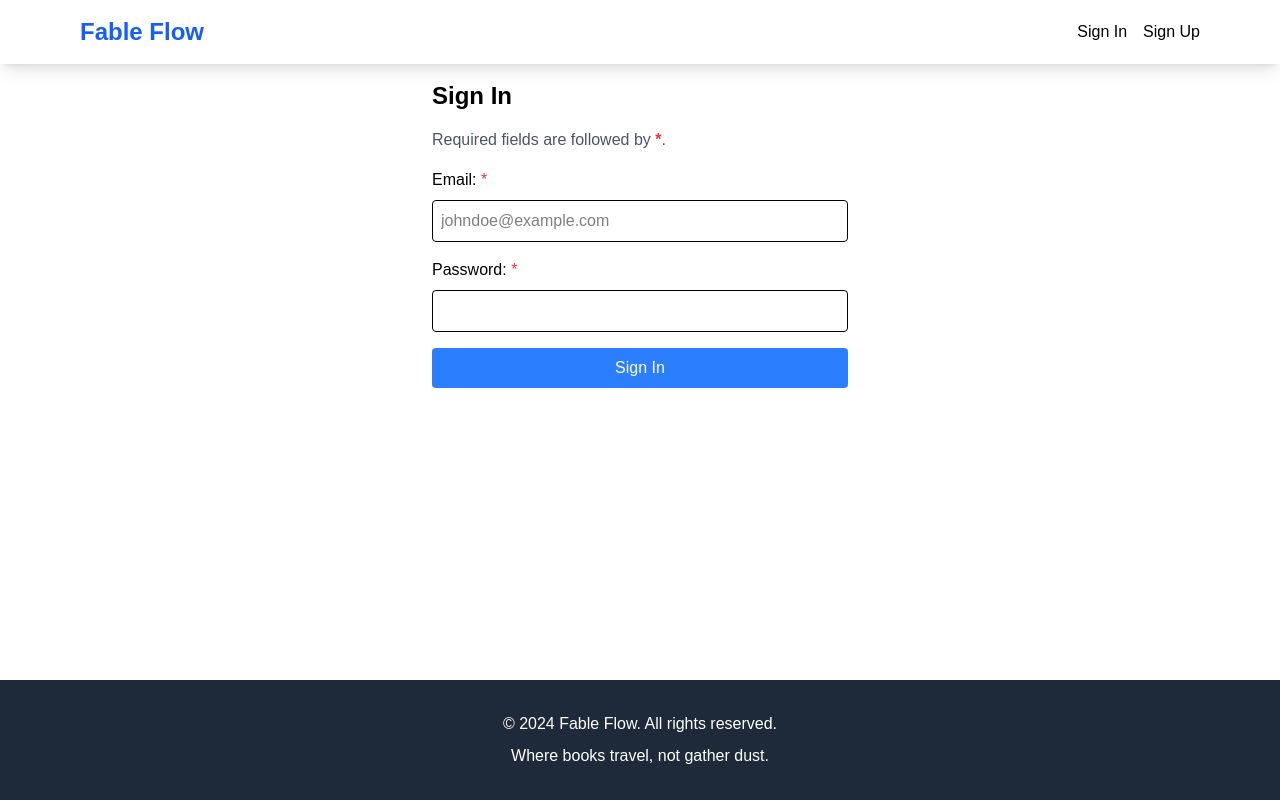
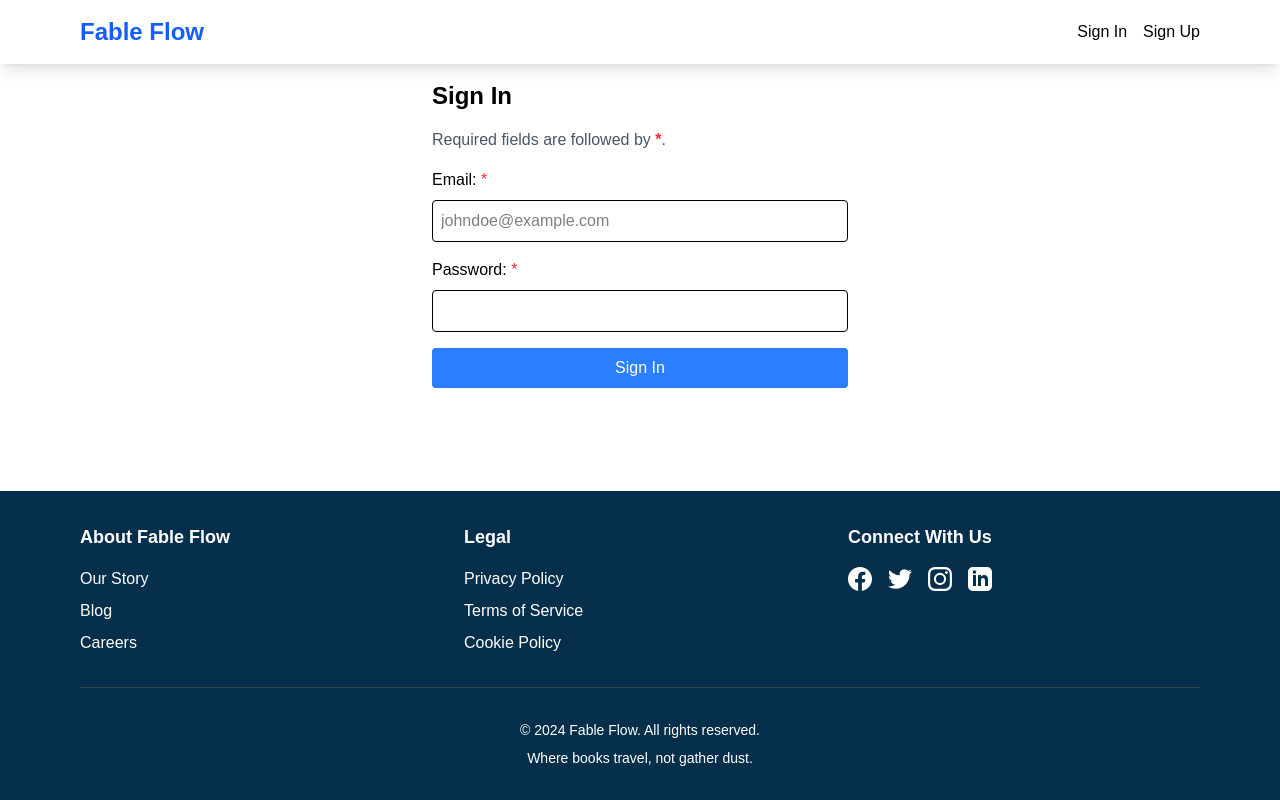
Before and after one commit to 4bdullah7eeshan/shelf-p2p-book-exchange-portal, a Next.js app in the folder frontend/: page /sign-in in a window 1280 px wide. Built offline with nearby package versions, Linux system fonts and the light colour scheme.

Commit message:
feat: enhance footer

```diff
--- a/frontend/src/components/Footer.jsx
+++ b/frontend/src/components/Footer.jsx
@@ -1,10 +1,64 @@
 export default function Footer() {
     return (
-      <footer className="bg-gray-800 text-white mt-auto">
+      <footer className="bg-sky-950 text-white mt-auto">
         <div className="max-w-6xl mx-auto px-4 py-8">
-          <div className="text-center">
-            <p>© 2024 Fable Flow. All rights reserved.</p>
-            <p className="mt-2">Where books travel, not gather dust.</p>
+          <div className="grid grid-cols-1 md:grid-cols-3 gap-8 mb-8">
+            {/* About Section */}
+            <div className="space-y-2">
+              <h3 className="text-lg font-semibold mb-4">About Fable Flow</h3>
+              <ul className="space-y-2">
+                <li><a href="#" className="hover:text-blue-400 transition-colors">Our Story</a></li>
+                <li><a href="#" className="hover:text-blue-400 transition-colors">Blog</a></li>
+                <li><a href="#" className="hover:text-blue-400 transition-colors">Careers</a></li>
+              </ul>
+            </div>
+
+            {/* Legal Section */}
+            <div className="space-y-2">
+              <h3 className="text-lg font-semibold mb-4">Legal</h3>
+              <ul className="space-y-2">
+                <li><a href="#" className="hover:text-blue-400 transition-colors">Privacy Policy</a></li>
+                <li><a href="#" className="hover:text-blue-400 transition-colors">Terms of Service</a></li>
+                <li><a href="#" className="hover:text-blue-400 transition-colors">Cookie Policy</a></li>
+              </ul>
+            </div>
+
+            {/* Social Media */}
+            <div className="space-y-2">
+              <h3 className="text-lg font-semibold mb-4">Connect With Us</h3>
+              <div className="flex space-x-4">
+                <a href="#" className="hover:text-blue-400 transition-colors" aria-label="Facebook">
+                  <svg className="w-6 h-6" fill="currentColor" viewBox="0 0 24 24">
+                    <path d="M24 12.073c0-6.627-5.373-12-12-12s-12 5.373-12 12c0 5.99 4.388 10.954 10.125 11.854v-8.385H7.078v-3.47h3.047V9.43c0-3.007 1.792-4.669 4.533-4.669 1.312 0 2.686.235 2.686.235v2.953H15.83c-1.491 0-1.956.925-1.956 1.874v2.25h3.328l-.532 3.47h-2.796v8.385C19.612 23.027 24 18.062 24 12.073z"/>
+                  </svg>
+                </a>
+                <a href="#" className="hover:text-blue-400 transition-colors" aria-label="Twitter">
+                  <svg className="w-6 h-6" fill="currentColor" viewBox="0 0 24 24">
+                    <path d="M23.953 4.57a10 10 0 01-2.825.775 4.958 4.958 0 002.163-2.723c-.951.555-2.005.959-3.127 1.184a4.92 4.92 0 00-8.384 4.482C7.69 8.095 4.067 6.13 1.64 3.162a4.822 4.822 0 00-.666 2.475c0 1.71.87 3.213 2.188 4.096a4.904 4.904 0 01-2.228-.616v.06a4.923 4.923 0 003.946 4.827 4.996 4.996 0 01-2.212.085 4.936 4.936 0 004.604 3.417 9.867 9.867 0 01-6.102 2.105c-.39 0-.779-.023-1.17-.067a13.995 13.995 0 007.557 2.209c9.053 0 13.998-7.496 13.998-13.985 0-.21 0-.42-.015-.63A9.935 9.935 0 0024 4.59z"/>
+                  </svg>
+                </a>
+                <a href="#" className="hover:text-blue-400 transition-colors" aria-label="Instagram">
+                  <svg className="w-6 h-6" fill="currentColor" viewBox="0 0 24 24">
+                    <path d="M12 2.163c3.204 0 3.584.012 4.85.07 3.252.148 4.771 1.691 4.919 4.919.058 1.265.069 1.645.069 4.849 0 3.205-.012 3.584-.069 4.849-.149 3.225-1.664 4.771-4.919 4.919-1.266.058-1.644.07-4.85.07-3.204 0-3.584-.012-4.849-.07-3.26-.149-4.771-1.699-4.919-4.92-.058-1.265-.07-1.644-.07-4.849 0-3.204.013-3.583.07-4.849.149-3.227 1.664-4.771 4.919-4.919 1.266-.057 1.645-.069 4.849-.069zM12 0C8.741 0 8.333.014 7.053.072 2.695.272.273 2.69.073 7.052.014 8.333 0 8.741 0 12c0 3.259.014 3.668.072 4.948.2 4.358 2.618 6.78 6.98 6.98C8.333 23.986 8.741 24 12 24c3.259 0 3.668-.014 4.948-.072 4.354-.2 6.782-2.618 6.979-6.98.059-1.28.073-1.689.073-4.948 0-3.259-.014-3.667-.072-4.947-.196-4.354-2.617-6.78-6.979-6.98C15.668.014 15.259 0 12 0zm0 5.838a6.162 6.162 0 100 12.324 6.162 6.162 0 000-12.324zM12 16a4 4 0 110-8 4 4 0 010 8zm6.406-11.845a1.44 1.44 0 100 2.881 1.44 1.44 0 000-2.881z"/>
+                  </svg>
+                </a>
+                <a href="#" className="hover:text-blue-400 transition-colors" aria-label="LinkedIn">
+                  <svg className="w-6 h-6" fill="currentColor" viewBox="0 0 24 24">
+                    <path d="M19 0h-14c-2.761 0-5 2.239-5 5v14c0 2.761 2.239 5 5 5h14c2.762 0 5-2.239 5-5v-14c0-2.761-2.238-5-5-5zm-11 19h-3v-11h3v11zm-1.5-12.268c-.966 0-1.75-.79-1.75-1.764s.784-1.764 1.75-1.764 1.75.79 1.75 1.764-.783 1.764-1.75 1.764zm13.5 12.268h-3v-5.604c0-3.368-4-3.113-4 0v5.604h-3v-11h3v1.765c1.396-2.586 7-2.777 7 2.476v6.759z"/>
+                  </svg>
+                </a>
+              </div>
+            </div>
+          </div>
+
+          {/* Copyright Section */}
+          <div className="pt-8 border-t border-gray-700 text-center">
+            <p className="text-sm">
+              © 2024 Fable Flow. All rights reserved.
+            </p>
+            <p className="text-sm mt-2">
+              Where books travel, not gather dust.
+            </p>
           </div>
         </div>
       </footer>
```
